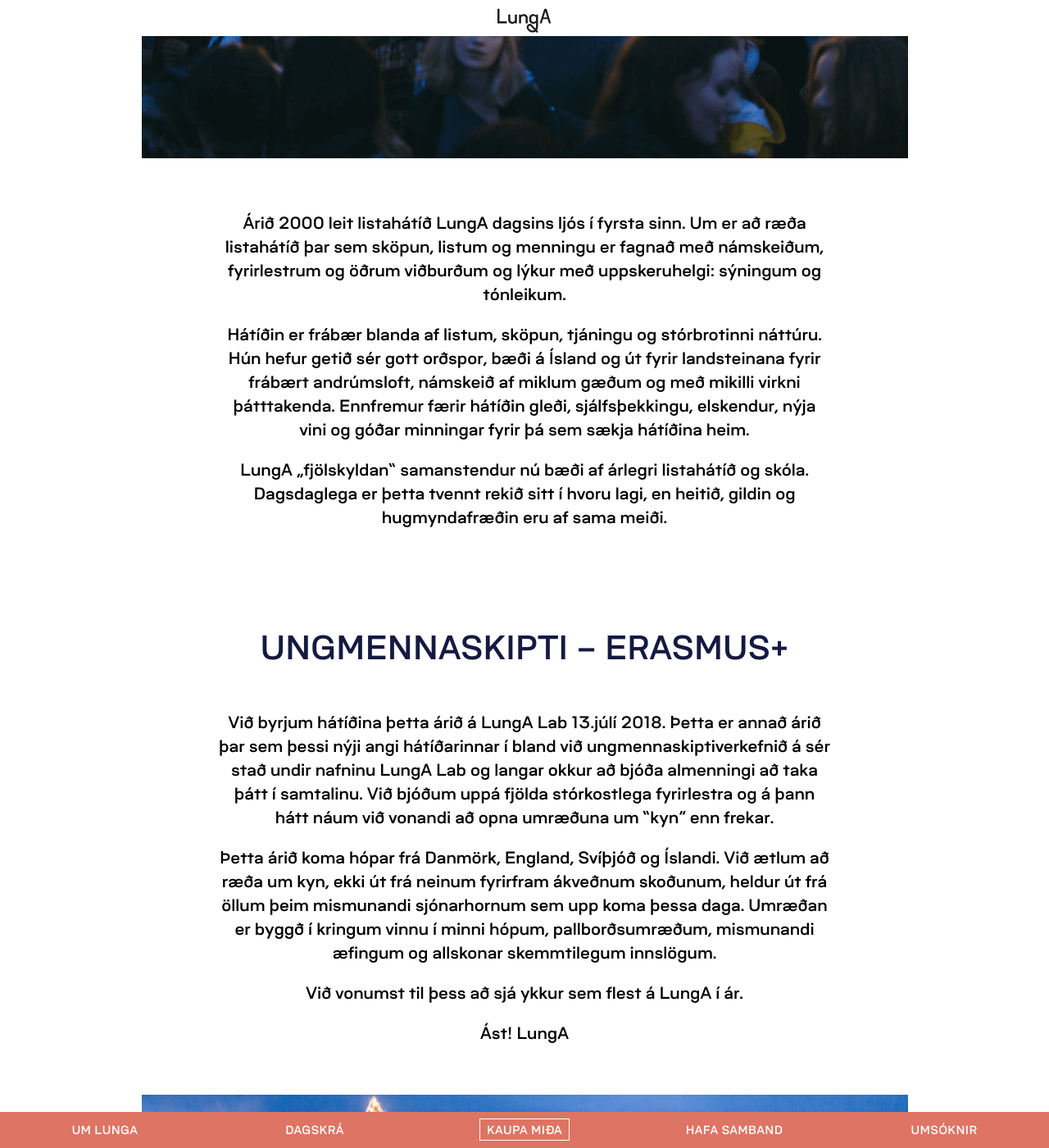
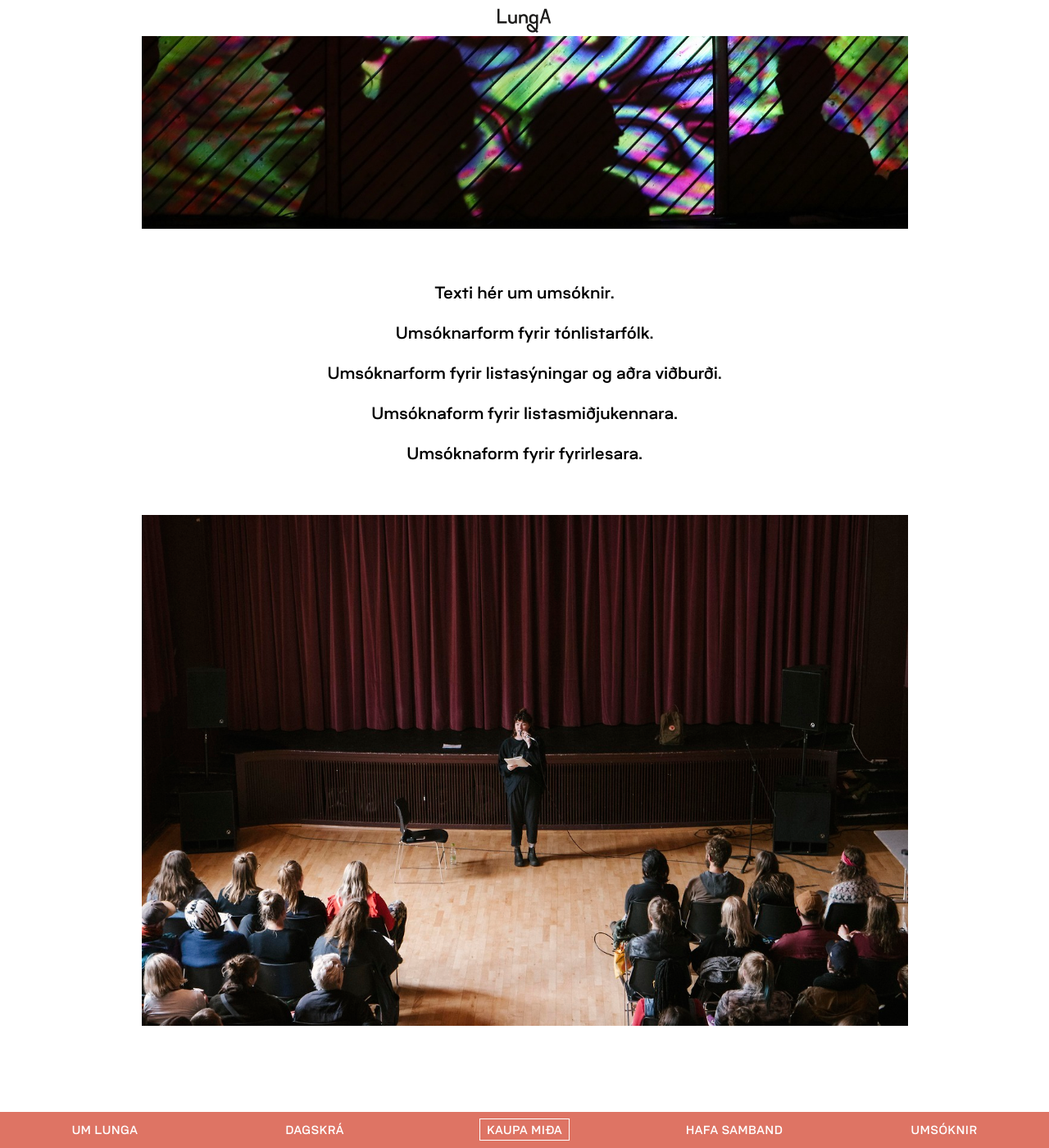
Before and after one commit to halldorel/lunga, a Jekyll site: the page built from pages/umsoknir.md, in a window 1280 px wide and 1400 px high, scrolled down 630 px. Shown: the whole window at 82% size. Built offline with Jekyll 4.4.1, drawn with Linux system fonts in a browser that asks for light colours; nearby versions of some CDN libraries; a script that is not in the unit is left out.

Commit message:
Update Page “umsoknir”

```diff
--- a/pages/umsoknir.md
+++ b/pages/umsoknir.md
@@ -2,26 +2,16 @@
 layout: page
 title: Umsóknir
 permalink: /umsoknir
-cover_photo: /assets/img/drasl.png
-tail_photo: /assets/img/drasl.png
+cover_photo: /img/uploads/tumblr_otcin0mhju1vaprzlo1_1280.jpg
+tail_photo: /img/uploads/tumblr_otasw2uald1vaprzlo1_1280.jpg
 heading_color: '#151A41'
 ---
+Texti hér um umsóknir.
 
-Árið 2000 leit listahátíð LungA dagsins ljós í fyrsta sinn. Um er að ræða listahátíð þar sem sköpun, listum og menningu er fagnað með námskeiðum, fyrirlestrum og öðrum viðburðum og lýkur með uppskeruhelgi: sýningum og tónleikum.
+Umsóknarform fyrir tónlistarfólk.
 
-Hátíðin er frábær blanda af listum, sköpun, tjáningu og stórbrotinni náttúru. Hún hefur getið sér gott orðspor, bæði á Ísland og út fyrir landsteinana fyrir frábært andrúmsloft, námskeið af miklum gæðum og með mikilli virkni þátttakenda. Ennfremur færir hátíðin gleði, sjálfsþekkingu, elskendur, nýja vini og góðar minningar fyrir þá sem sækja hátíðina heim.
+Umsóknarform fyrir listasýningar og aðra viðburði.
 
-LungA „fjölskyldan“ samanstendur nú bæði af árlegri listahátíð og skóla. Dagsdaglega er þetta tvennt rekið sitt í hvoru lagi, en heitið, gildin og hugmyndafræðin eru af sama meiði.
+Umsóknaform fyrir listasmiðjukennara.
 
-UNGMENNASKIPTI – ERASMUS+
----
-Við byrjum hátíðina þetta árið á LungA Lab 13.júlí 2018.
-Þetta er annað árið þar sem þessi nýji angi hátíðarinnar í bland við ungmennaskiptiverkefnið á sér stað undir nafninu LungA Lab og langar okkur að bjóða almenningi að taka þátt í samtalinu. Við bjóðum uppá fjölda stórkostlega fyrirlestra og á þann hátt náum við vonandi að opna umræðuna um “kyn” enn frekar.
-
-Þetta árið koma hópar frá Danmörk, England, Svíþjóð og Íslandi.
-Við ætlum að ræða um kyn, ekki út frá neinum fyrirfram ákveðnum skoðunum, heldur út frá öllum þeim mismunandi sjónarhornum sem upp koma þessa daga. Umræðan er byggð í kringum vinnu í minni hópum, pallborðsumræðum, mismunandi æfingum og allskonar skemmtilegum innslögum.
-
-Við vonumst til þess að sjá ykkur sem flest á LungA í ár.
-
-Ást!
-LungA
+Umsóknaform fyrir fyrirlesara.
```
